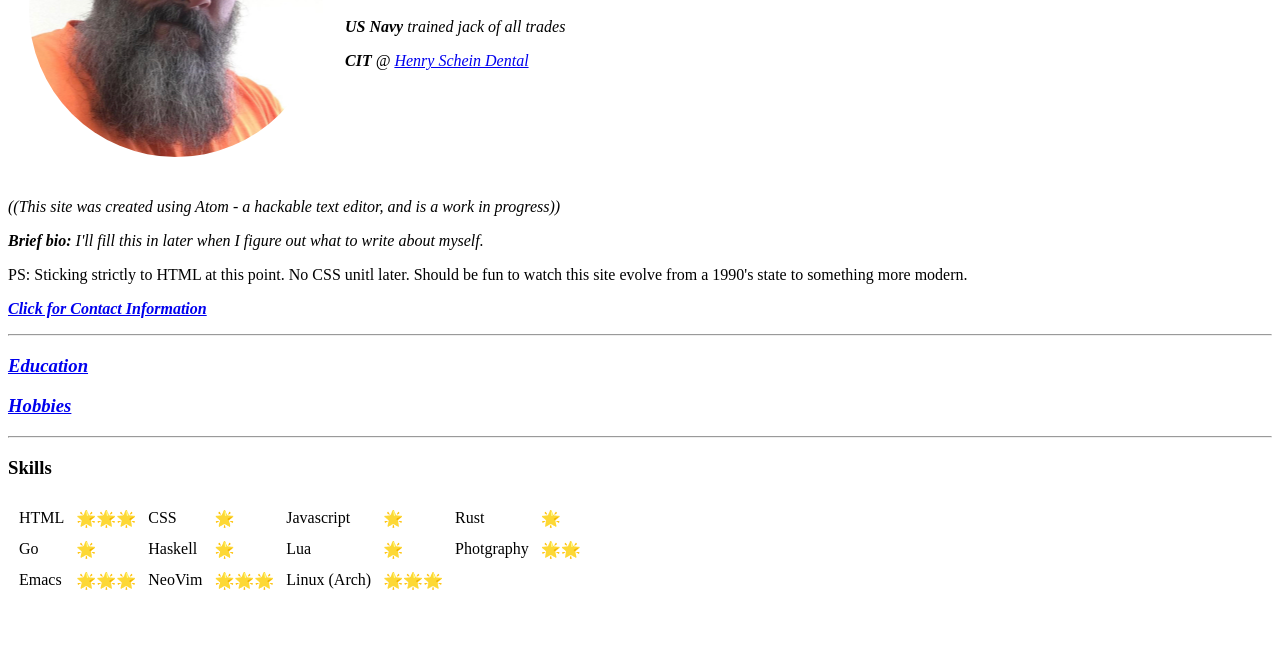
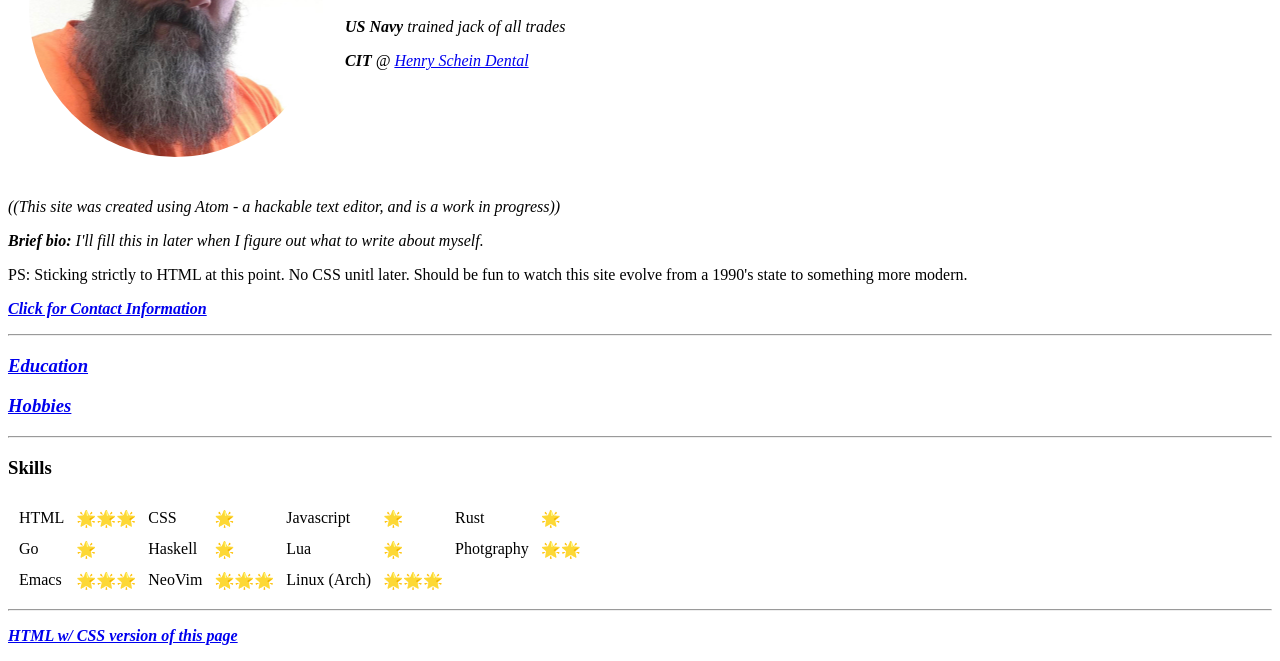
Before and after one commit to jcrisner/cv, a plain HTML site: page index.html in a window 1280 px wide. Shown: the part 166-827 px from the top of the page. Before the commit the page ends 800 px from the top, so only its background shows below. Drawn offline with Linux system fonts and the light colour scheme.

Commit message:
Revised index

```diff
--- a/index.html
+++ b/index.html
@@ -57,6 +57,8 @@
       <td>🌟🌟🌟</td>
     </tr>
   </table>
+  <hr>
+  <p><em><strong><a href="index2.html">HTML w/ CSS version of this page</a></strong></em></p>
 
 </body>
 
```
